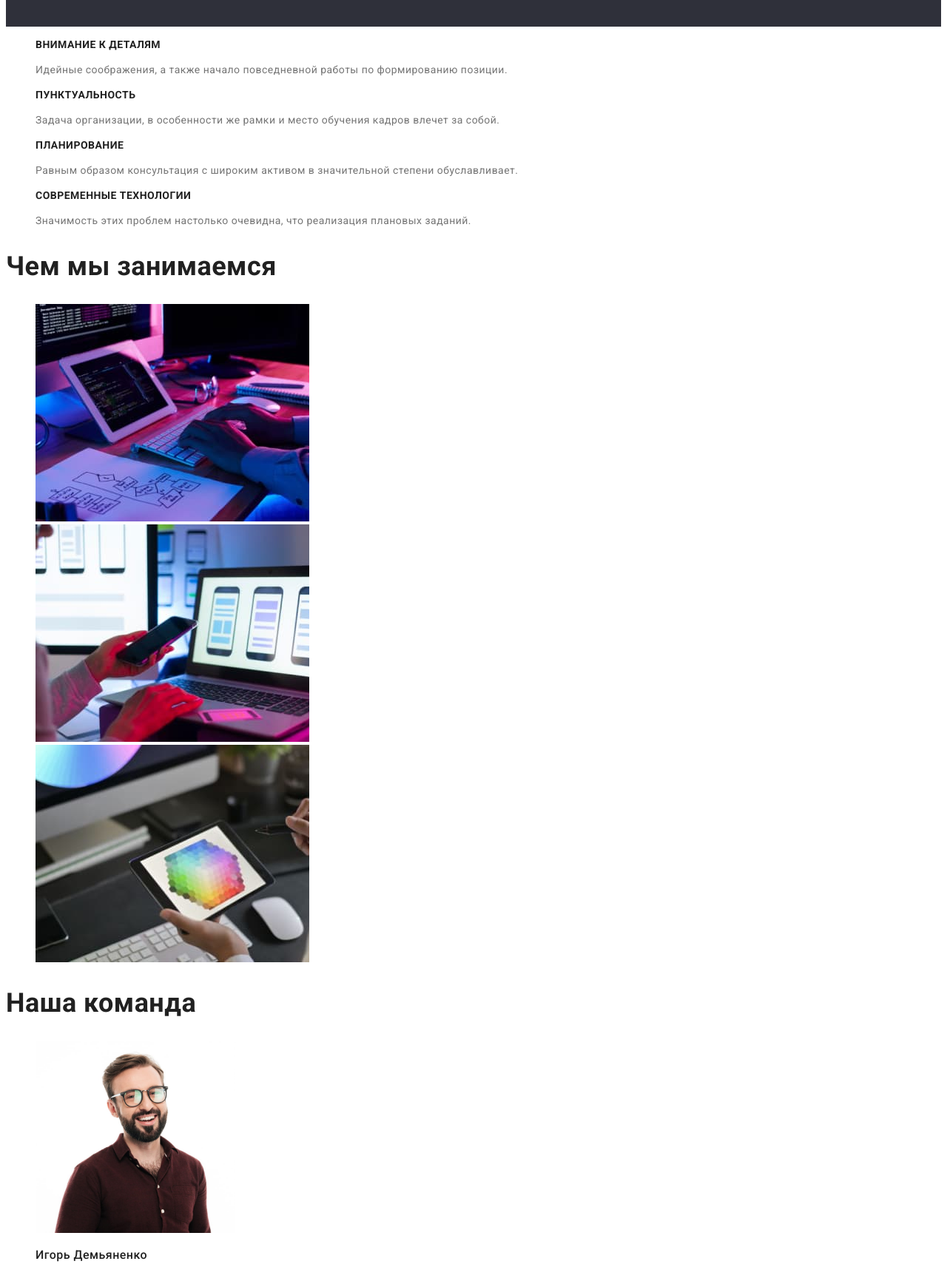
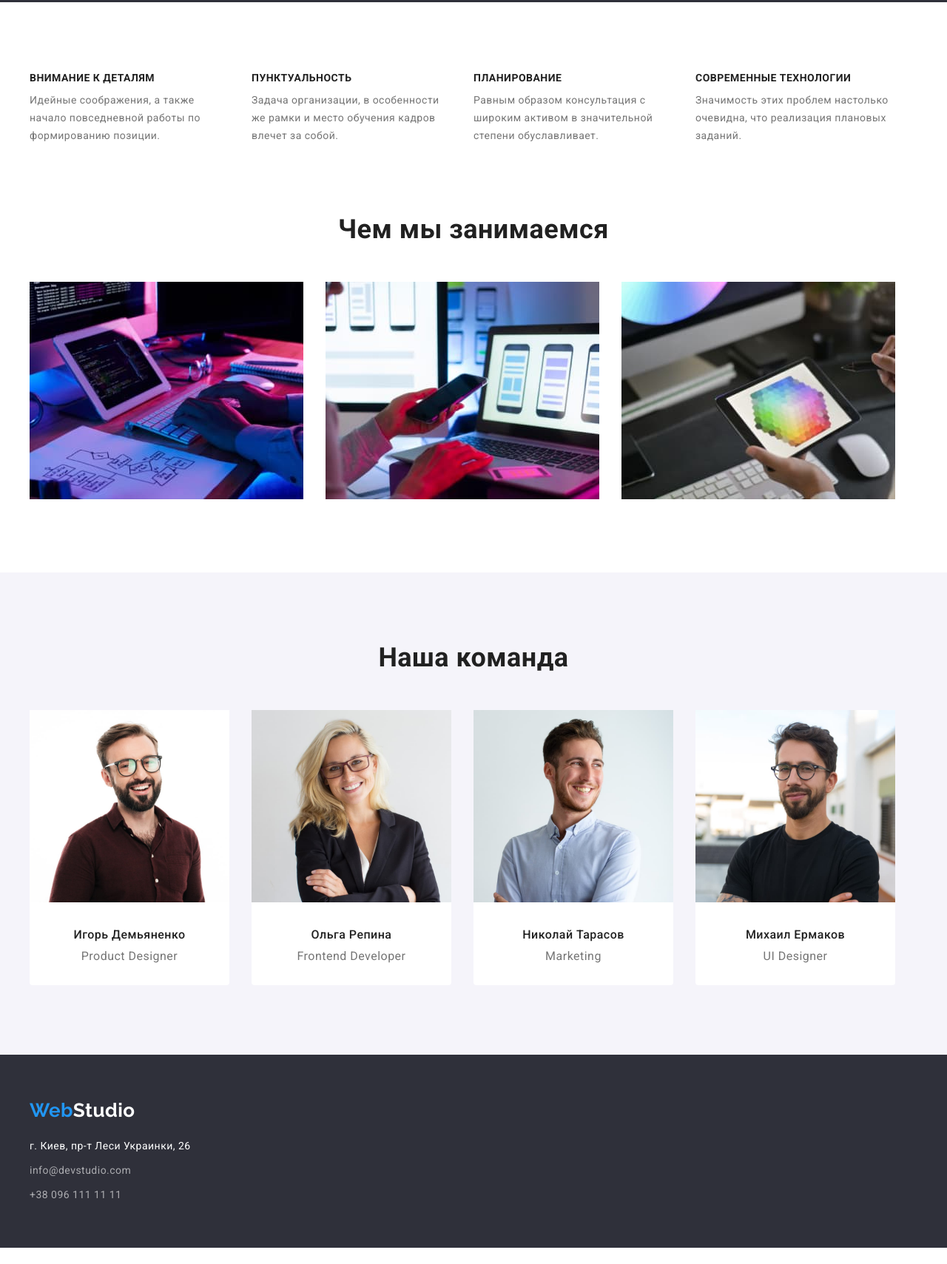
Before and after one commit to markyatsuk/goit-markup-hw-08, a plain HTML site: page index.html in a window 1280 px wide. Shown: the part 767-2476 px from the top of the page at 74% size. After the commit the page ends 2454 px from the top, so only its background shows below. Drawn offline with nearby package versions, Linux system fonts and the light colour scheme.

Commit message:
добавляет позиционирование в main

```diff
--- a/css/styles.css
+++ b/css/styles.css
@@ -7,13 +7,26 @@
     --btn-color: #F5F4FA;
 
 }
+p, h1, h2, h3, h4, h5, h6{
+    margin: 0;
+}
+ul{
+    margin: 0;
+    padding-left: 0;
+
+}
 body{
+    margin: 0;
     font-family: "Roboto", sans-serif;
     letter-spacing: 0.03em;
     color: var(--title-color);
 }
 a{
     text-decoration: none;
+}
+.container{
+    width: 1200px;
+    margin: 0 auto;
 }
 
 .logo{
@@ -26,8 +39,25 @@ a{
 .logo-span-header{
     color: #000;
 }
+.header-container{
+    display: flex;
+    align-items: center;
+}
+.header-navigation{
+    display: flex;
+    align-items: center;
+}
 .header-list{
     list-style: none;
+    display: flex;
+    margin-left: 95px;
+    align-items: center;
+}
+.header-list-item:not(:last-child){
+    margin-right: 52px;
+}
+.header-list-item{
+    padding: 34px 0;
 }
 .header-link{
     color: var(--title-color);
@@ -35,6 +65,7 @@ a{
     font-size: 14px;
     line-height: calc(16/14);
     letter-spacing: 0.02em;
+    padding: 34px 0;
 }
 .header-link:hover,
 .header-link:focus{
@@ -42,6 +73,8 @@ a{
 }
 .header-contacts-list {
     list-style: none;
+    display: flex;
+    margin-left: auto;
 }
 .header-contacts{
     color: var(--text-color);
@@ -49,14 +82,20 @@ a{
     line-height: calc(16/14);
     letter-spacing: 0.02em;
 }
+.header-contacts-list-item:not(:last-child){
+    margin-right: 50px;
+}
 .header-contacts:hover,
 .header-contacts:focus{
     color: var(--accent-color);
 }
+
 .hero{
     background-color: #2F303A;
     width: 100%;
-    height: 600px;
+    padding-top: 200px;
+    padding-bottom: 280px;
+    text-align: center;
 }
 .title{
     color: var(--primary-title-color);
@@ -65,7 +104,9 @@ a{
     line-height: calc(60/44);
     letter-spacing: 0.06em;
     text-transform: uppercase;
+    margin-bottom: 30px;
 }
+
 .btn{
     color: var(--primary-title-color);
     background-color: var(--accent-color);
@@ -75,9 +116,12 @@ a{
     font-weight: 700;
     font-family: "Roboto", sans-serif;
     cursor: pointer;
+    padding: 10px 32px;
+    border-radius: 4px;
 }
 .portfolio-main-list{
     list-style: none;
+
 }
 .portfolio-btn{
     font-weight: 500;
@@ -111,8 +155,18 @@ a{
 .unique-properties{
     display: none;
 }
+
 .main-list{
     list-style: none;
+    display: flex;
+    padding-top: 94px;
+    padding-bottom: 94px;
+}
+.main-list-item:not(:last-child){
+    margin-right: 30px;
+}
+.main-list-item{
+    flex-basis: calc((100% - 120px) /4 );
 }
 .main-list-title{
     font-weight: 700;
@@ -120,6 +174,7 @@ a{
     line-height: calc(16/14);
     text-transform: uppercase;
     color: var(--title-color);
+    margin-bottom: 10px;
 }
 .main-list-paragraph{
     font-size: 14px;
@@ -130,41 +185,102 @@ a{
     font-weight: 700;
     font-size: 36px;
     line-height: calc(42/36);
+    text-align: center;
+    margin-bottom: 50px;
 }
 .our-task-list{
     list-style: none;
+    display: flex;
+    padding-bottom: 94px;
 }
+.our-task-list-item:not(:last-child){
+    margin-right: 30px;
+}
+
+.our-team-container{
+    padding: 94px 0;
+    background-color:  #F5F4FA;
+}
+
+.our-team-section{
+    background-color:  #F5F4FA;
+}
+
 .our-team-title{
     color: var(--title-color);
     font-weight: 700;
     font-size: 36px;
     line-height: calc(42/36);
+    text-align: center;
+    margin-bottom: 50px;
 }
 .our-team-list{
     list-style: none;
+    display: flex;
+
 }
+.our-team-list-item:not(:last-child){
+    margin-right: 30px;
+}
+.our-team-list-item{
+    flex-basis: calc((100%-120px)/4);
+    background-color: #fff;
+    border-radius: 4px;
+}
+
+.our-team-list-item-img{
+    margin-bottom: 30px;
+}
+
 .our-team-list-item-title{
     color: var(--title-color);
     font-weight: 500;
     font-weight: 500;
     font-size: 16px;
     line-height: calc(19/16);
+    margin-bottom: 10px;
+    text-align: center;
 }
 .our-team-list-item-par{
     font-size: 16px;
     line-height: calc(19/16);
     color: var(--text-color);
+    text-align: center;
+    padding-bottom: 30px;
 }
+
 footer{
     width: 100%;
-    height: 252px;
     background-color: #2F303A;
+}
+
+.footer-container{
+    padding-top: 60px;
 }
 .logo-span-footer{
     color: #fff;
+
+}
+.logo-footer{
+    font-family: "Raleway";
+    font-weight: 700;
+    font-size: 26px;
+    line-height: calc(31/26);
+    color: #2196F3;
+
 }
 .footer-list{
     list-style: none;
+    margin-top: 20px;
+}
+.footer-list-item{
+    font-style: normal;
+}
+.footer-list-item:not(:last-child){
+    margin-bottom: 9px;
+}
+.footer-list-item:last-child{
+    padding-bottom: 60px;
 }
 .footer-address{
     color: var(--primary-title-color);
--- a/index.html
+++ b/index.html
@@ -5,14 +5,16 @@
     <meta http-equiv="X-UA-Compatible" content="IE=edge">
     <meta name="viewport" content="width=device-width, initial-scale=1.0">
     <title>Main</title>
+    <link rel="stylesheet" href="https://cdnjs.cloudflare.com/ajax/libs/modern-normalize/1.1.0/modern-normalize.min.css" integrity="sha512-wpPYUAdjBVSE4KJnH1VR1HeZfpl1ub8YT/NKx4PuQ5NmX2tKuGu6U/JRp5y+Y8XG2tV+wKQpNHVUX03MfMFn9Q==" crossorigin="anonymous" referrerpolicy="no-referrer" />
     <link rel="stylesheet" href="./css/styles.css">
     <link href="https://fonts.googleapis.com/css2?family=Raleway:wght@700&family=Roboto:wght@400;500;700;900&display=swap" rel="stylesheet">
 </head>
 <body>
 
     <header>
+        <div class="container header-container">
             <a href="./index.html" class="logo">Web<span class="logo-span-header">Studio</span></a>
-        <nav>
+            <nav class="header-navigation">
                 <ul class="header-list">
                     <li class="header-list-item"><a href="" class="header-link">Студия</a></li>
                     <li class="header-list-item"><a href="./portfolio.html" class="header-link">Портфолио</a></li>
@@ -20,17 +22,22 @@
                 </ul>
             </nav>
                 <ul class="header-contacts-list">
-            <li><a href="mailto:info@devstudio.com" class="header-contacts">info@devstudio.com</a></li>
-            <li><a href="tel:+380961111111" class="header-contacts">+38 096 111 11 11</a></li>
+                    <li class="header-contacts-list-item"><a href="mailto:info@devstudio.com" class="header-contacts">info@devstudio.com</a></li>
+                    <li class="header-contacts-list-item"><a href="tel:+380961111111" class="header-contacts">+38 096 111 11 11</a></li>
             </ul>
+        </div>
     </header>
 
     <main>
+
         <section class="hero">
+            <div class="container">
                 <h1 class="title">Эффективные решения<br> для вашего бизнеса</h1>
                 <button type="button" class="btn">Заказать услугу</button>
+            </div>
         </section>
-        <section>
+
+        <div class="container">
             <h2  lang="ru" class="unique-properties">Особенности</h2>
             <ul class="main-list">
                 <li class="main-list-item">
@@ -50,51 +57,65 @@
                     <p class="main-list-paragraph">Значимость этих проблем настолько очевидна, что реализация плановых заданий.</p>
                 </li>
             </ul>
-            </section>
+
+        </div>
+
         <section>
+            <div class="container">
                 <h2 class="our-task-title">Чем мы занимаемся</h2>
                 <ul class="our-task-list">
-                <li><img src="./images/img.jpg" alt="codding" width="370"></li>
-                <li><img src="./images/img2.jpg" alt="making adaptive design" width="370"></li>
-                <li><img src="./images/img3.jpg" alt="designing" width="370"></li>
+                    <li class="our-task-list-item"><img src="./images/img.jpg" alt="codding" width="370"></li>
+                    <li class="our-task-list-item"><img src="./images/img2.jpg" alt="making adaptive design" width="370"></li>
+                    <li class="our-task-list-item"><img src="./images/img3.jpg" alt="designing" width="370"></li>
                 </ul>
+            </div>
+        </section>
 
-        </section>
-        <section>
+        <section class="our-team-section">
+            <div class="container">
+                <div class="our-team-container">
                     <h2 class="our-team-title">Наша команда</h2>
                     <ul class="our-team-list">
-                <li>
-                    <img src="./images/igor.jpg" alt="igor" width="270">
+                        <li class="our-team-list-item">
+                            <img src="./images/igor.jpg" alt="igor" width="270" class="our-team-list-item-img">
                             <h3 class="our-team-list-item-title">Игорь Демьяненко</h3>
                             <p class="our-team-list-item-par">Product Designer</p>
                         </li>
-                <li>
-                    <img src="./images/olga.jpg" alt="olga" width="270">
+                        <li class="our-team-list-item">
+                            <img src="./images/olga.jpg" alt="olga" width="270" class="our-team-list-item-img">
                             <h3 class="our-team-list-item-title">Ольга Репина</h3>
                             <p class="our-team-list-item-par">Frontend Developer</p>
                         </li>
-                <li>
-                    <img src="./images/nikola.jpg" alt="nikola" width="270">
+                        <li class="our-team-list-item">
+                            <img src="./images/nikola.jpg" alt="nikola" width="270" class="our-team-list-item-img">
                             <h3 class="our-team-list-item-title">Николай Тарасов</h3>
                             <p class="our-team-list-item-par">Marketing</p>
                         </li>
-                <li>
-                    <img src="./images/mikhail.jpg" alt="mikhail" width="270">
+                        <li class="our-team-list-item">
+                            <img src="./images/mikhail.jpg" alt="mikhail" width="270" class="our-team-list-item-img">
                             <h3 class="our-team-list-item-title">Михаил Ермаков</h3>
                             <p class="our-team-list-item-par">UI Designer</p>
                         </li>
                     </ul>
+                </div>
+            </div>
         </section>
+
     </main>
+
     <footer>
-        <a href="./index.html" class="logo">Web<span class="logo-span-footer">Studio</span></a>
+        <div class="container">
+            <div class="footer-container">
+                <a href="./index.html" class="logo-footer">Web<span class="logo-span-footer">Studio</span></a>
                 <address>
                     <ul class="footer-list">
-                <li><a href="" class="footer-address">г. Киев, пр-т Леси Украинки, 26</a></li>
-                <li><a href="mailto:info@devstudio.com" class="footer-contacts">info@devstudio.com</a></li>
-                <li><a href="tel:+380961111111" class="footer-contacts">+38 096 111 11 11</a></li>
+                        <li class="footer-list-item"><a href="" class="footer-address">г. Киев, пр-т Леси Украинки, 26</a></li>
+                        <li class="footer-list-item"><a href="mailto:info@devstudio.com" class="footer-contacts">info@devstudio.com</a></li>
+                        <li class="footer-list-item"><a href="tel:+380961111111" class="footer-contacts">+38 096 111 11 11</a></li>
                     </ul>
                 </address>
+            </div>
+        </div>
     </footer>
 </body>
 </html>
```
Also changed, not shown: portfolio.html (+13 -7 lines). Lines whose indentation alone changed are shown as unchanged.
